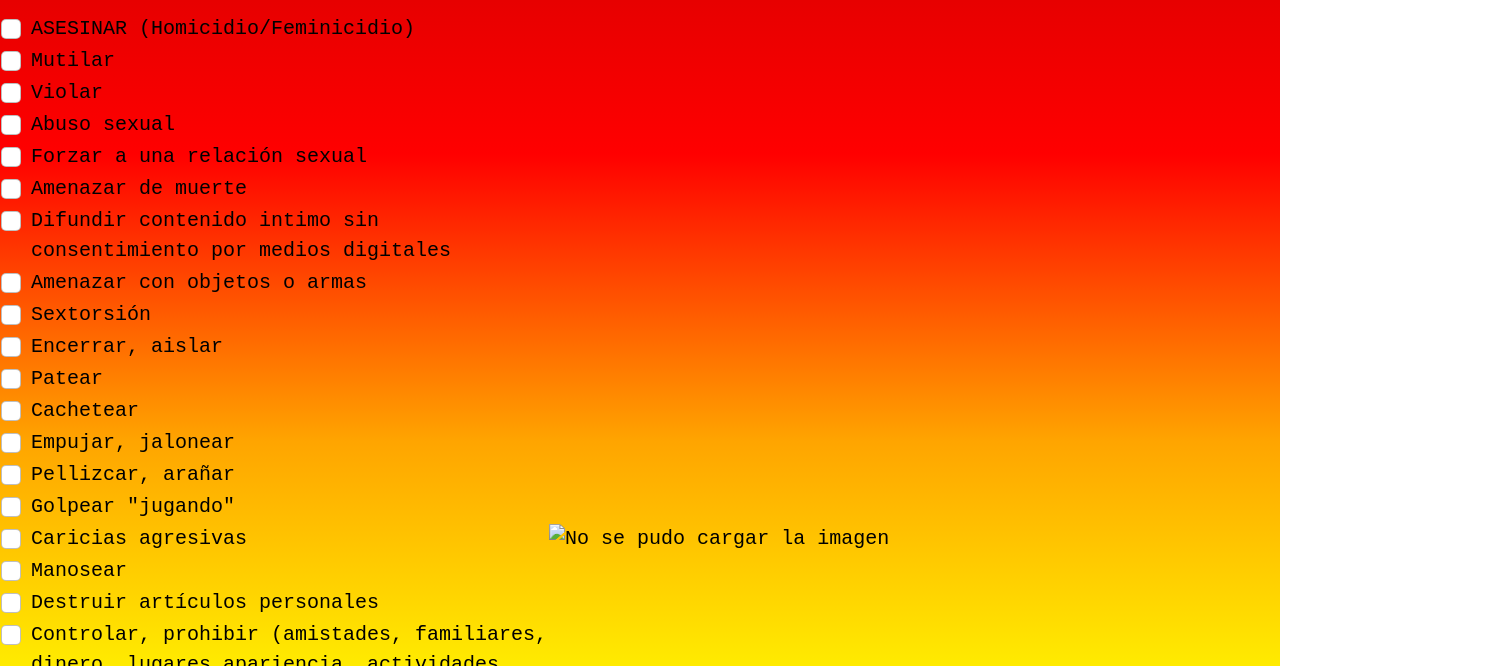
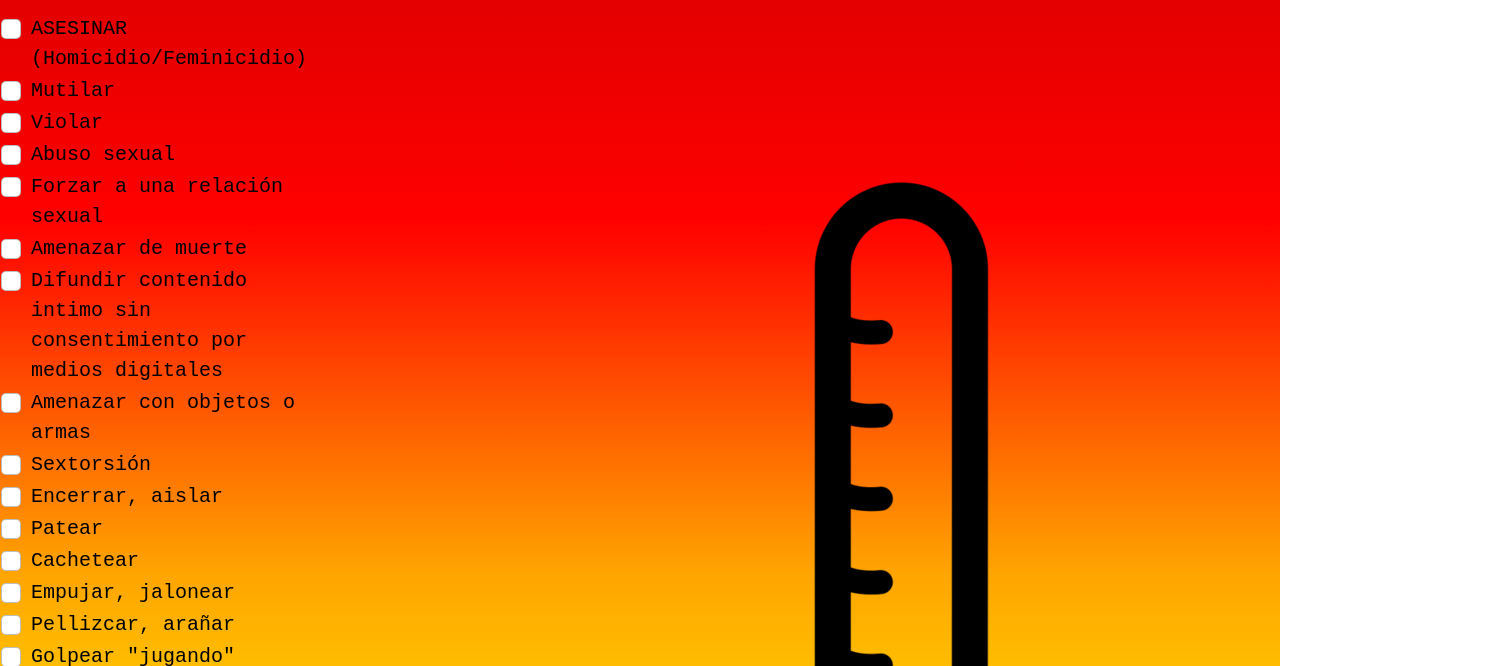
Before and after one commit to RicardoRoscero/Violentometro, a plain HTML site: page index.html in a window 1280 px wide. Shown: the part 134-800 px from the top of the page, 1510 px wide, since content can reach past the window. Drawn offline with nearby package versions, Linux system fonts and the light colour scheme.

Commit message:
Update index.html

```diff
--- a/index.html
+++ b/index.html
@@ -217,7 +217,7 @@
           </div>
         </td>
         <td>
-          <img src="imgs/temp.png" alt="No se pudo cargar la imagen" />
+          <img src="temp.png" alt="No se pudo cargar la imagen" />
         </td>
       </tr>
     </table>
```
